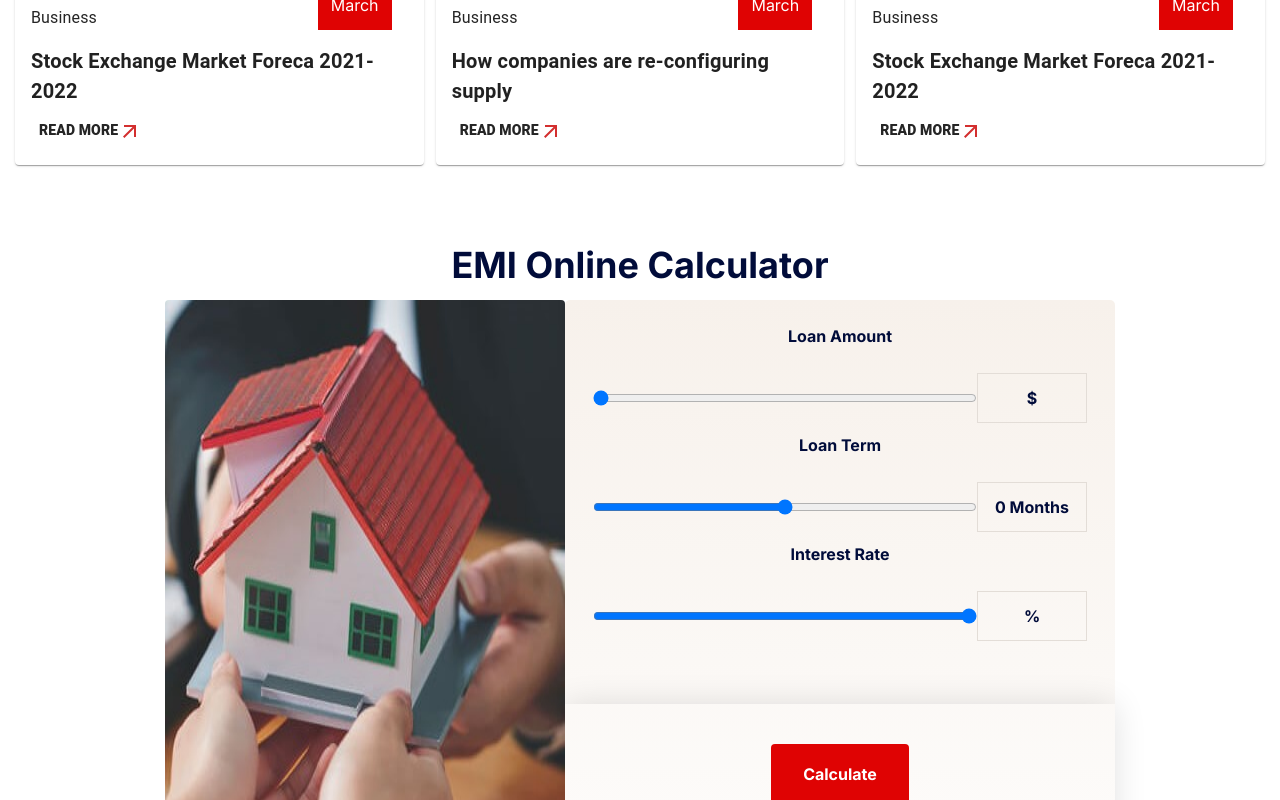
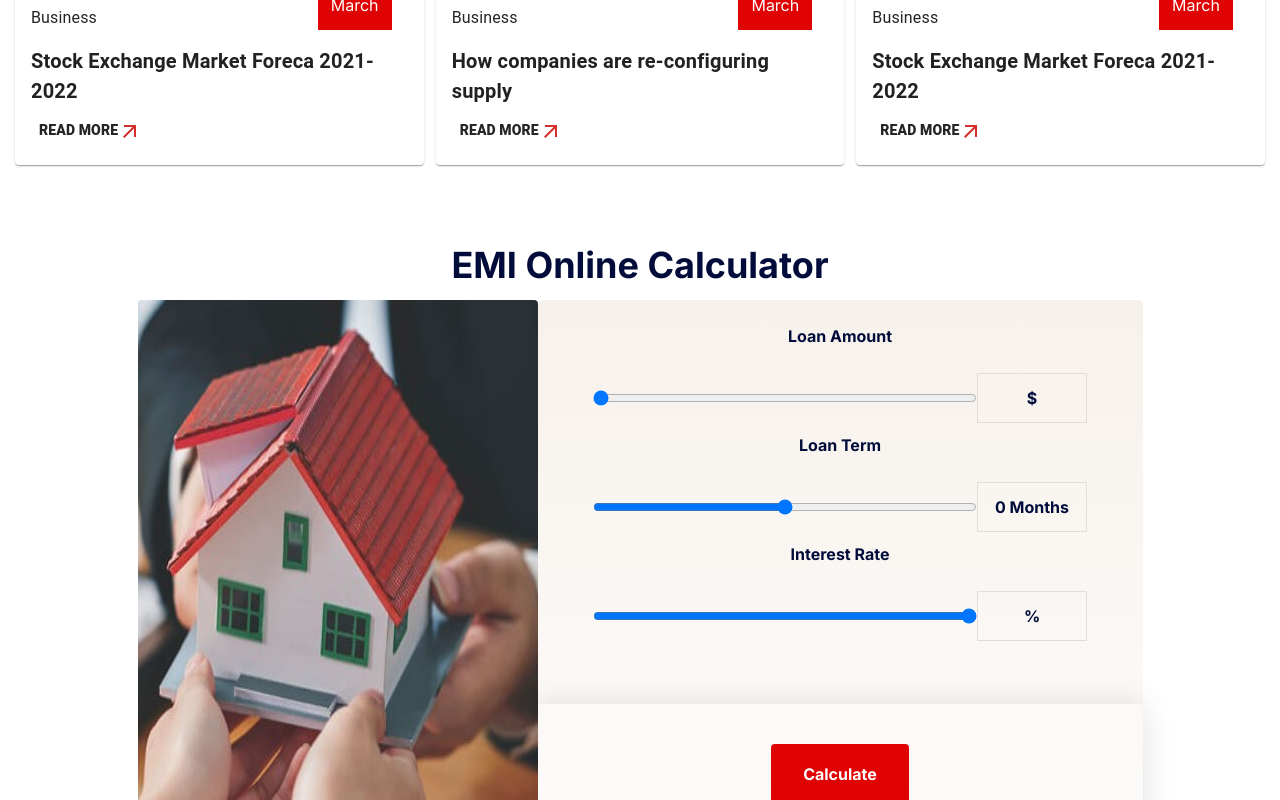
Before and after one commit to emon-webdev/Capital-Trust-Bank, a React (Create React App) app: page / in a window 1280 px wide. Shown: the part 3321-4121 px from the top of the page. Built offline with nearby package versions, Linux system fonts and the light colour scheme; no server answers.

Commit message:
update emi calculator

```diff
--- a/src/Pages/Home/LoanCalculator.css
+++ b/src/Pages/Home/LoanCalculator.css
@@ -1,5 +1,5 @@
 .card-main {
-    width: 550px;
+    width: 605px;
     border-radius: 5px;
     text-align: center;
     background-image: -webkit-linear-gradient(-90deg, rgb(247, 241, 235) 0%, rgb(255, 255, 255) 100%);
```
